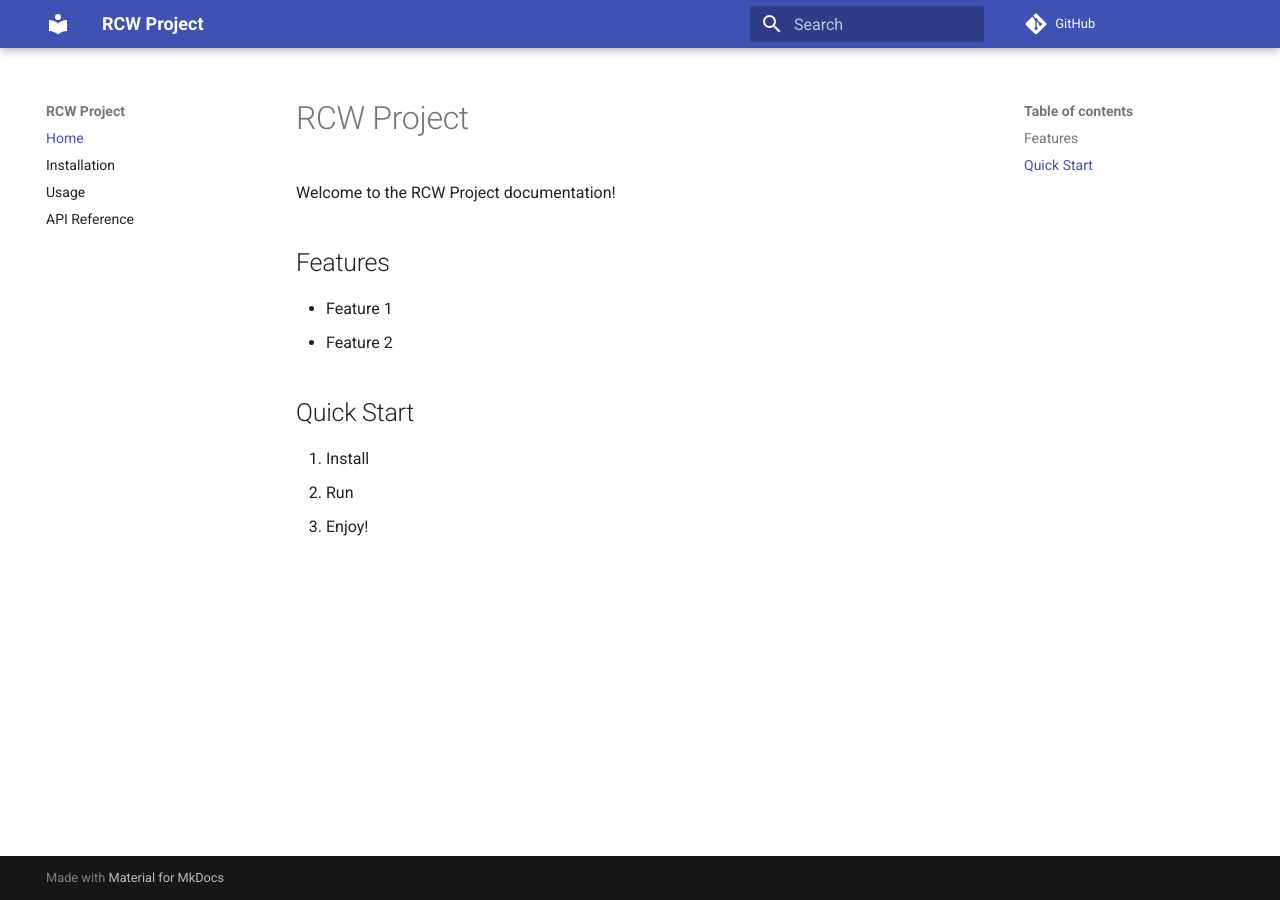
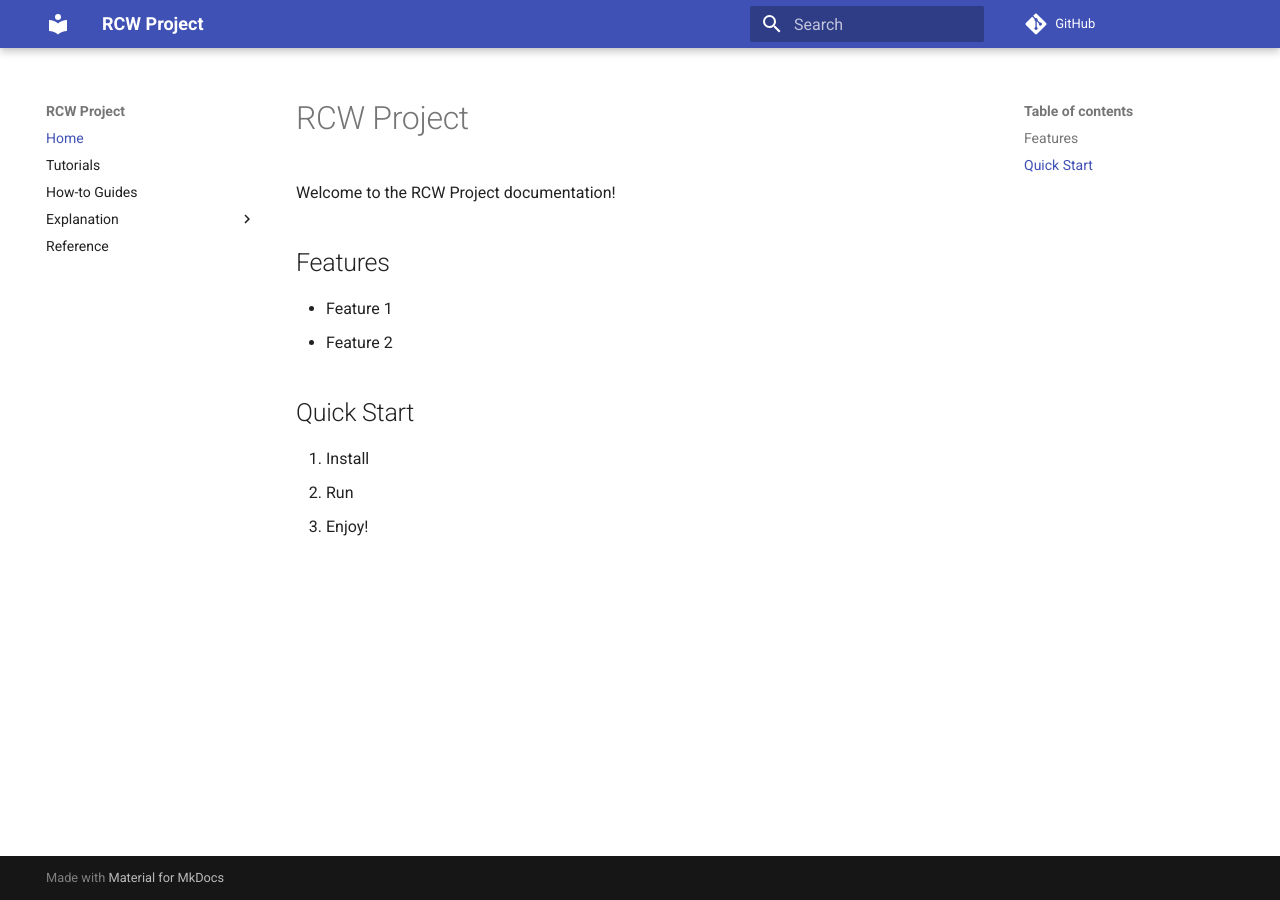
Before and after one commit to armankhoshnevis/RCW_Proejct, an MkDocs documentation site: the page built from docs/index.md, in a window 1280 px wide. Built offline with MkDocs 1.6.1 and Material for MkDocs 9.7.7, drawn with Linux system fonts in a browser that asks for light colours; comment, search, counter and statistics services are not loaded.

Commit message:
Add more structure to the doc website and include extensions for the latex math formulas

```diff
--- a/mkdocs.yml
+++ b/mkdocs.yml
@@ -4,7 +4,23 @@ theme:
   name: material
 nav:
   - Home: index.md
-  - Installation: installation.md
-  - Usage: usage.md
-  - API Reference: api.md
+  - Tutorials: tutorials/index.md
+  - How-to Guides: how-to-guides/index.md
+  - Explanation:
+    - Overview: explanation/index.md
+    - main_loop_hpcc_function.m: explanation/main_loop_hpcc_function.md
+    - PSO.m: explanation/PSO.md
+    - Constitutive_Model.m: explanation/Constitutive_Model.md
+    - Cost_Function.m: explanation/Cost_Function.md
+  - Reference: reference/index.md
 repo_url: https://github.com/armankhoshnevis/RCW_Proejct
+
+markdown_extensions:
+  - pymdownx.arithmatex:
+      generic: true
+  - pymdownx.arithmatex
+  - pymdownx.superfences
+  - pymdownx.inlinehilite
+
+extra_javascript:
+  - https://cdnjs.cloudflare.com/ajax/libs/mathjax/3.2.2/es5/tex-mml-chtml.js
```
